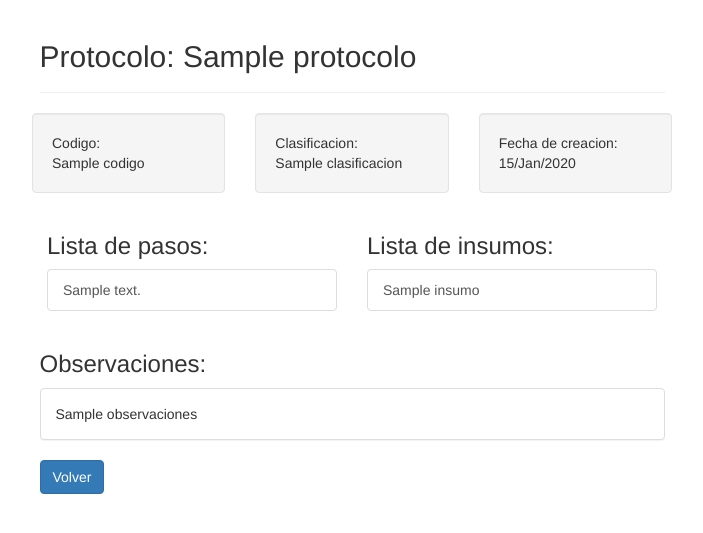
After one commit to UAMISO4101/emmalabs, a Django app: template protocolo/templates/protocolos.html in a window 1280 px wide. The commit adds this page. Shown: the top 533 px of the page, without its empty margins (288-991 px from the left). Run offline with Django 3.2, Linux system fonts and the light colour scheme; the template is opened without the code that fills it: most values are stand-ins (such as "Sample title", 1, 10 or a date in 2020); some libraries are stand-ins or nearby versions.

Commit message:
UH LAB-6 Finished

```diff
--- a/protocolo/admin.py
+++ b/protocolo/admin.py
@@ -1,7 +1,8 @@
 from django.contrib import admin
 
 # Register your models here.
-from protocolo.models import Protocolo, ClasificacionProtocolo
+from protocolo.models import Protocolo, ClasificacionProtocolo, Paso
 
 admin.site.register(Protocolo)
 admin.site.register(ClasificacionProtocolo)
+admin.site.register(Paso)
--- a/protocolo/models.py
+++ b/protocolo/models.py
@@ -18,3 +18,9 @@ class Protocolo(models.Model):
     fecha_creacion = models.DateField(default=datetime.now, blank=True, null=False)
     codigo = models.CharField(max_length=10, blank=False, null=False)
     clasificacion = models.ForeignKey(ClasificacionProtocolo, related_name="clasificacion")
+    observaciones = models.CharField(max_length=500, blank=True, null=False)
+
+
+class Paso(models.Model):
+    descripcion = models.CharField(max_length=5000, blank=False, null=False)
+    protocolo = models.ForeignKey(Protocolo, on_delete=models.CASCADE)
--- a/protocolo/templates/buscarProtocolos.html
+++ b/protocolo/templates/buscarProtocolos.html
@@ -52,6 +52,7 @@
                                 <h5><b>Nombre:</b> {{ protocolo.nombre }}</h5>
                                 <h5><b>Clasificacion:</b> {{ protocolo.clasificacion.nombre_clasificacion }}</h5>
                                 <h5><b>Fecha de creacion:</b> {{ protocolo.fecha_creacion }}</h5>
+                                <a class="btn btn-primary" href="{% url 'protocolos' protocolo.id %}">Ver detalle</a>
                             </div>
                         </div>
                     {% endfor %}
--- /dev/null
+++ b/protocolo/templates/protocolos.html
@@ -0,0 +1,68 @@
+{% load bootstrap3 %}
+
+<!DOCTYPE html>
+<html lang="en">
+<head>
+
+    {# Load CSS and JavaScript #}
+    {% bootstrap_css %}
+    {% bootstrap_javascript %}
+    <meta charset="UTF-8">
+    <title>Detalle protocolo</title>
+</head>
+<body>
+{% block content %}
+    <div class="row">
+        <div class="col-md-6 col-sm-offset-3">
+            <div class="page-header">
+                <h2>Protocolo: {{ protocolo.nombre }} </h2>
+            </div>
+        </div>
+        <div class="row">
+            <div class="col-md-6 col-sm-offset-3">
+                <div class="row">
+                    <div class="col-sm-4">
+                        <div class="well">Codigo: </br> {{ protocolo.codigo }}</div>
+                    </div>
+                    <div class="col-sm-4">
+                        <div class="well">Clasificacion: </br> {{ protocolo.clasificacion.nombre_clasificacion }}</div>
+                    </div>
+                    <div class="col-sm-4">
+                        <div class="well">Fecha de creacion: </br> {{ protocolo.fecha_creacion|date:"d/M/Y" }}</div>
+                    </div>
+                </div>
+
+                <div class="col-sm-6">
+                    <h3>Lista de pasos:</h3>
+                    <div class="list-group">
+                        {% for paso in lista_pasos %}
+                            <a href="#" class="list-group-item">{{ paso.descripcion }}</a>
+                        {% endfor %}
+                    </div>
+                </div>
+
+                <div class="col-sm-6">
+                    <h3>Lista de insumos:</h3>
+                    <div class="list-group">
+                        {% for insumo in lista_insumos %}
+                            <a href="#" class="list-group-item">{{ insumo.nombre }}</a>
+                        {% endfor %}
+                    </div>
+                </div>
+
+            </div>
+        </div>
+
+        <div class="col-md-6 col-sm-offset-3">
+            <h3>Observaciones:</h3>
+            <div class="panel panel-default">
+                <div class="panel-body">{{ protocolo.observaciones }}</div>
+            </div>
+            <a href="{% url 'buscarProtocolo' %}" class="btn btn-primary">Volver</a>
+        </div>
+
+
+    </div>
+{% endblock %}
+</body>
+</html>
--- a/protocolo/urls.py
+++ b/protocolo/urls.py
@@ -3,4 +3,5 @@ from . import views
 
 urlpatterns = [
     url(r'^buscarProtocolo/$', views.buscar_protocolo_vista, name='buscarProtocolo'),
+    url(r'^protocolos/(?P<id_protocolo>\d+)/$', views.detalle_protocolo_vista, name='protocolos'),
 ]
```
Also changed, not shown: protocolo/views.py (+19 -1 lines).
